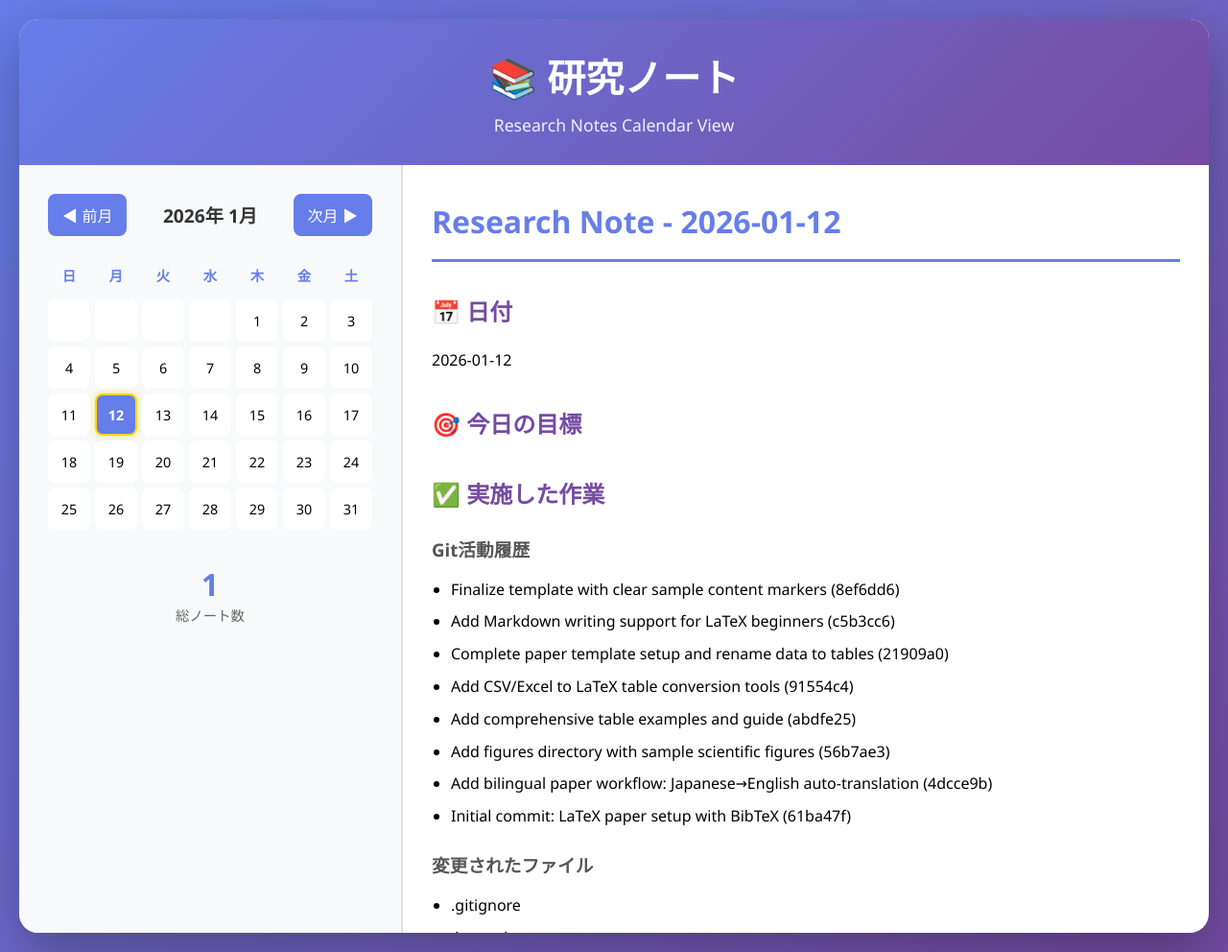
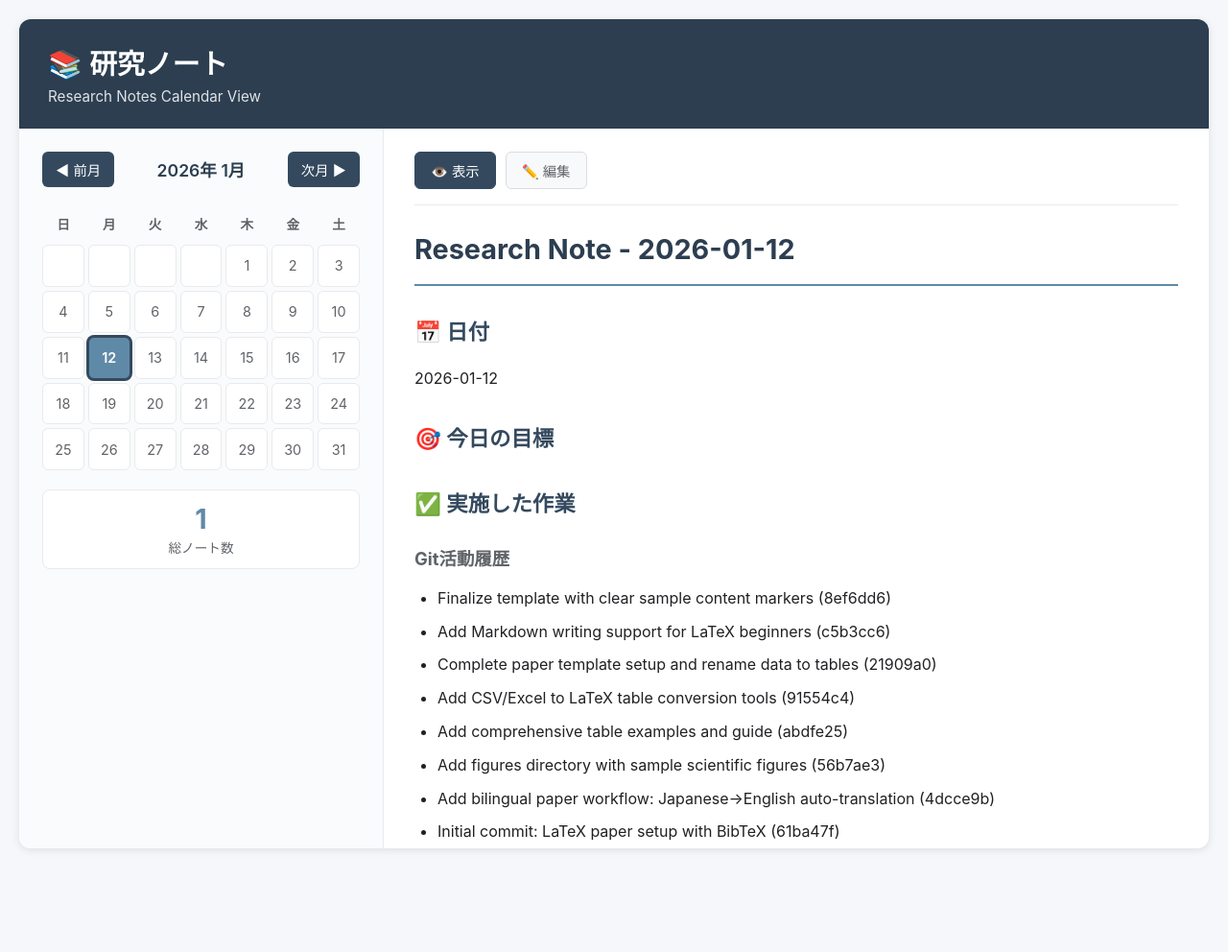
Before and after one commit to gajyakichi/Academic-writing, a plain HTML site: page research_notes/html/index.html in a window 1280 px wide. Shown: the whole page at 96% size. After the commit the page ends 904 px from the top, so only its background shows below. Drawn offline with nearby package versions, Linux system fonts and the light colour scheme.

Commit message:
Improve calendar view: calmer colors and inline editing
- Changed color scheme from bright purple to calm navy/slate tones
  * Main color: #2c3e50 (dark slate) instead of purple gradient
  * Accent color: #5f8aa7 (muted blue) for calendar notes
  * Background: #f5f7fa (light gray) instead of gradient
  * Overall: professional, academic appearance
- Added inline editing functionality
  * View/Edit mode toggle buttons
  * Markdown editor with syntax highlighting support
  * Save button downloads edited .md file
  * Live preview when switching back to view mode
- Improved UI elements
  * Softer shadows and borders
  * Better spacing and typography
  * Cleaner, more refined appearance
- Edit workflow: View → Edit → Save (download) → Replace original file

```diff
--- a/research_notes/html/index.html
+++ b/research_notes/html/index.html
@@ -1,8 +1,8 @@
 <!DOCTYPE html>
 <html lang="ja">
   <head>
-    <meta charset="UTF-8">
-    <meta name="viewport" content="width=device-width, initial-scale=1.0">
+    <meta charset="UTF-8" />
+    <meta name="viewport" content="width=device-width, initial-scale=1.0" />
     <title>研究ノート - カレンダービュー</title>
     <style>
       * {
@@ -12,8 +12,9 @@
       }
 
       body {
-            font-family: 'Segoe UI', Tahoma, Geneva, Verdana, sans-serif;
-            background: linear-gradient(135deg, #667eea 0%, #764ba2 100%);
+        font-family: -apple-system, BlinkMacSystemFont, "Segoe UI",
+          "Helvetica Neue", Arial, sans-serif;
+        background: #f5f7fa;
         min-height: 100vh;
         padding: 20px;
       }
@@ -22,38 +23,38 @@
         max-width: 1400px;
         margin: 0 auto;
         background: white;
-            border-radius: 20px;
-            box-shadow: 0 20px 60px rgba(0,0,0,0.3);
+        border-radius: 12px;
+        box-shadow: 0 2px 8px rgba(0, 0, 0, 0.1);
         overflow: hidden;
       }
 
       header {
-            background: linear-gradient(135deg, #667eea 0%, #764ba2 100%);
+        background: #2c3e50;
         color: white;
-            padding: 30px;
-            text-align: center;
+        padding: 24px 30px;
       }
 
       header h1 {
-            font-size: 2.5em;
-            margin-bottom: 10px;
+        font-size: 1.8em;
+        font-weight: 600;
+        margin-bottom: 6px;
       }
 
       header p {
-            font-size: 1.1em;
-            opacity: 0.9;
+        font-size: 0.95em;
+        opacity: 0.85;
       }
 
       .main-content {
         display: grid;
-            grid-template-columns: 400px 1fr;
-            min-height: 600px;
+        grid-template-columns: 380px 1fr;
+        min-height: 650px;
       }
 
       .calendar-section {
-            border-right: 2px solid #e0e0e0;
-            padding: 30px;
-            background: #f8f9fa;
+        border-right: 1px solid #e8eaed;
+        padding: 24px;
+        background: #fafbfc;
       }
 
       .calendar-controls {
@@ -64,39 +65,39 @@
       }
 
       .calendar-controls button {
-            background: #667eea;
+        background: #34495e;
         color: white;
         border: none;
-            padding: 10px 15px;
-            border-radius: 8px;
+        padding: 8px 14px;
+        border-radius: 6px;
         cursor: pointer;
-            font-size: 1em;
-            transition: background 0.3s;
+        font-size: 0.9em;
+        transition: background 0.2s;
       }
 
       .calendar-controls button:hover {
-            background: #764ba2;
+        background: #2c3e50;
       }
 
       .month-year {
-            font-size: 1.2em;
-            font-weight: bold;
-            color: #333;
+        font-size: 1.1em;
+        font-weight: 600;
+        color: #2c3e50;
       }
 
       .calendar {
         display: grid;
         grid-template-columns: repeat(7, 1fr);
-            gap: 5px;
-            margin-top: 20px;
+        gap: 4px;
+        margin-top: 16px;
       }
 
       .calendar-day-header {
         text-align: center;
-            font-weight: bold;
-            padding: 10px;
-            color: #667eea;
-            font-size: 0.9em;
+        font-weight: 600;
+        padding: 8px;
+        color: #5f6368;
+        font-size: 0.85em;
       }
 
       .calendar-day {
@@ -104,118 +105,190 @@
         display: flex;
         align-items: center;
         justify-content: center;
-            border-radius: 8px;
+        border-radius: 6px;
         cursor: pointer;
         font-size: 0.9em;
-            transition: all 0.3s;
+        transition: all 0.2s;
         background: white;
-            border: 2px solid transparent;
+        border: 1px solid #e8eaed;
+        color: #5f6368;
       }
 
       .calendar-day:hover {
-            background: #f0f0f0;
+        background: #f8f9fa;
+        border-color: #dadce0;
       }
 
       .calendar-day.has-note {
-            background: #667eea;
+        background: #5f8aa7;
         color: white;
-            font-weight: bold;
-            cursor: pointer;
+        font-weight: 600;
+        border-color: #5f8aa7;
       }
 
       .calendar-day.has-note:hover {
-            background: #764ba2;
-            transform: scale(1.1);
+        background: #4a7188;
+        transform: translateY(-2px);
+        box-shadow: 0 2px 4px rgba(0, 0, 0, 0.1);
       }
 
       .calendar-day.selected {
-            border-color: #ffd700;
-            box-shadow: 0 0 10px rgba(255, 215, 0, 0.5);
+        border-color: #34495e;
+        box-shadow: 0 0 0 2px #34495e;
       }
 
       .calendar-day.other-month {
-            color: #ccc;
+        color: #dadce0;
       }
 
       .note-section {
-            padding: 30px;
+        padding: 24px 32px;
         overflow-y: auto;
-            max-height: 800px;
+        max-height: 750px;
+      }
+
+      .note-toolbar {
+        display: flex;
+        gap: 10px;
+        margin-bottom: 20px;
+        padding-bottom: 16px;
+        border-bottom: 1px solid #e8eaed;
+      }
+
+      .note-toolbar button {
+        background: #f8f9fa;
+        border: 1px solid #dadce0;
+        padding: 8px 16px;
+        border-radius: 6px;
+        cursor: pointer;
+        font-size: 0.9em;
+        transition: all 0.2s;
+        color: #5f6368;
+      }
+
+      .note-toolbar button:hover {
+        background: #e8eaed;
+      }
+
+      .note-toolbar button.active {
+        background: #34495e;
+        color: white;
+        border-color: #34495e;
       }
 
       .note-placeholder {
         text-align: center;
-            color: #999;
+        color: #9aa0a6;
         padding: 100px 20px;
       }
 
       .note-placeholder h2 {
-            font-size: 2em;
+        font-size: 1.6em;
         margin-bottom: 10px;
+        color: #5f6368;
+      }
+
+      .note-editor {
+        width: 100%;
+        min-height: 500px;
+        padding: 16px;
+        border: 1px solid #dadce0;
+        border-radius: 8px;
+        font-family: "Monaco", "Courier New", monospace;
+        font-size: 0.95em;
+        line-height: 1.6;
+        resize: vertical;
+      }
+
+      .note-editor:focus {
+        outline: none;
+        border-color: #5f8aa7;
+        box-shadow: 0 0 0 2px rgba(95, 138, 167, 0.1);
       }
 
       .note-content {
         line-height: 1.8;
+        color: #202124;
       }
 
       .note-content h1 {
-            color: #667eea;
-            border-bottom: 3px solid #667eea;
+        color: #2c3e50;
+        border-bottom: 2px solid #5f8aa7;
         padding-bottom: 10px;
         margin-bottom: 20px;
+        font-size: 1.8em;
       }
 
       .note-content h2 {
-            color: #764ba2;
-            margin-top: 30px;
-            margin-bottom: 15px;
-            font-size: 1.5em;
+        color: #34495e;
+        margin-top: 28px;
+        margin-bottom: 14px;
+        font-size: 1.4em;
       }
 
       .note-content h3 {
-            color: #555;
+        color: #5f6368;
         margin-top: 20px;
         margin-bottom: 10px;
+        font-size: 1.15em;
       }
 
       .note-content ul {
-            margin-left: 20px;
-            margin-bottom: 15px;
+        margin-left: 24px;
+        margin-bottom: 16px;
       }
 
       .note-content li {
-            margin-bottom: 5px;
+        margin-bottom: 6px;
       }
 
       .note-content code {
-            background: #f4f4f4;
-            padding: 2px 6px;
-            border-radius: 3px;
-            font-family: 'Courier New', monospace;
+        background: #f8f9fa;
+        padding: 3px 6px;
+        border-radius: 4px;
+        font-family: "Monaco", "Courier New", monospace;
+        font-size: 0.9em;
+        color: #c7254e;
+      }
+
+      .note-content pre {
+        background: #f8f9fa;
+        padding: 16px;
+        border-radius: 6px;
+        overflow-x: auto;
+        border: 1px solid #e8eaed;
+      }
+
+      .note-content pre code {
+        background: none;
+        padding: 0;
+        color: inherit;
       }
 
       .stats {
-            background: #f8f9fa;
-            padding: 15px;
-            border-radius: 10px;
+        background: white;
+        padding: 12px;
+        border-radius: 8px;
         margin-top: 20px;
         text-align: center;
+        border: 1px solid #e8eaed;
       }
 
       .stats-item {
         display: inline-block;
-            margin: 0 15px;
+        margin: 0 12px;
       }
 
       .stats-number {
-            font-size: 2em;
-            font-weight: bold;
-            color: #667eea;
+        font-size: 1.8em;
+        font-weight: 700;
+        color: #5f8aa7;
       }
 
       .stats-label {
-            font-size: 0.9em;
-            color: #666;
+        font-size: 0.85em;
+        color: #5f6368;
+        margin-top: 2px;
       }
     </style>
   </head>
@@ -249,7 +322,25 @@
             <h2>📅 日付を選択</h2>
             <p>カレンダーから日付を選択して研究ノートを表示</p>
           </div>
-                <div class="note-content" id="noteContent" style="display: none;"></div>
+
+          <div id="noteContainer" style="display: none">
+            <div class="note-toolbar">
+              <button id="viewBtn" class="active" onclick="switchToView()">
+                👁️ 表示
+              </button>
+              <button id="editBtn" onclick="switchToEdit()">✏️ 編集</button>
+              <button id="saveBtn" onclick="saveNote()" style="display: none">
+                💾 保存 (ダウンロード)
+              </button>
+            </div>
+
+            <div class="note-content" id="noteContent"></div>
+            <textarea
+              class="note-editor"
+              id="noteEditor"
+              style="display: none"
+            ></textarea>
+          </div>
         </div>
       </div>
     </div>
@@ -259,61 +350,71 @@
     <script>
       let currentDate = new Date();
       let selectedDate = null;
+      let isEditMode = false;
 
       // 統計情報を更新
-        document.getElementById('totalNotes').textContent = Object.keys(notesData).length;
+      document.getElementById("totalNotes").textContent =
+        Object.keys(notesData).length;
 
       function renderCalendar() {
         const year = currentDate.getFullYear();
         const month = currentDate.getMonth();
 
-            // 月年を表示
-            const monthNames = ['1月', '2月', '3月', '4月', '5月', '6月',
-                              '7月', '8月', '9月', '10月', '11月', '12月'];
-            document.getElementById('monthYear').textContent =
-                `${year}年 ${monthNames[month]}`;
+        const monthNames = [
+          "1月",
+          "2月",
+          "3月",
+          "4月",
+          "5月",
+          "6月",
+          "7月",
+          "8月",
+          "9月",
+          "10月",
+          "11月",
+          "12月",
+        ];
+        document.getElementById(
+          "monthYear"
+        ).textContent = `${year}年 ${monthNames[month]}`;
 
-            // カレンダーをクリア
-            const calendar = document.getElementById('calendar');
-            calendar.innerHTML = '';
+        const calendar = document.getElementById("calendar");
+        calendar.innerHTML = "";
 
-            // 曜日ヘッダー
-            const dayHeaders = ['日', '月', '火', '水', '木', '金', '土'];
-            dayHeaders.forEach(day => {
-                const header = document.createElement('div');
-                header.className = 'calendar-day-header';
+        const dayHeaders = ["日", "月", "火", "水", "木", "金", "土"];
+        dayHeaders.forEach((day) => {
+          const header = document.createElement("div");
+          header.className = "calendar-day-header";
           header.textContent = day;
           calendar.appendChild(header);
         });
 
-            // 月の最初の日と最後の日
         const firstDay = new Date(year, month, 1);
         const lastDay = new Date(year, month + 1, 0);
 
-            // 最初の週の空白
         for (let i = 0; i < firstDay.getDay(); i++) {
-                const emptyDay = document.createElement('div');
-                emptyDay.className = 'calendar-day other-month';
+          const emptyDay = document.createElement("div");
+          emptyDay.className = "calendar-day other-month";
           calendar.appendChild(emptyDay);
         }
 
-            // 日付を追加
         for (let day = 1; day <= lastDay.getDate(); day++) {
-                const dayElement = document.createElement('div');
-                dayElement.className = 'calendar-day';
+          const dayElement = document.createElement("div");
+          dayElement.className = "calendar-day";
           dayElement.textContent = day;
 
-                const dateStr = `${year}-${String(month + 1).padStart(2, '0')}-${String(day).padStart(2, '0')}`;
+          const dateStr = `${year}-${String(month + 1).padStart(
+            2,
+            "0"
+          )}-${String(day).padStart(2, "0")}`;
 
-                // ノートがある日付をハイライト
           if (notesData[dateStr]) {
-                    dayElement.classList.add('has-note');
+            dayElement.classList.add("has-note");
             dayElement.onclick = () => showNote(dateStr);
           }
 
-                // 選択中の日付
           if (selectedDate === dateStr) {
-                    dayElement.classList.add('selected');
+            dayElement.classList.add("selected");
           }
 
           calendar.appendChild(dayElement);
@@ -325,13 +426,67 @@
         const noteMarkdown = notesData[dateStr];
 
         if (noteMarkdown) {
-                document.getElementById('placeholder').style.display = 'none';
-                const noteContent = document.getElementById('noteContent');
-                noteContent.style.display = 'block';
-                noteContent.innerHTML = marked.parse(noteMarkdown);
+          document.getElementById("placeholder").style.display = "none";
+          document.getElementById("noteContainer").style.display = "block";
+
+          switchToView(); // デフォルトで表示モード
+          notesData[selectedDate] = noteMarkdown; // 現在のデータを保持
         }
 
         renderCalendar();
+      }
+
+      function switchToView() {
+        isEditMode = false;
+        document.getElementById("viewBtn").classList.add("active");
+        document.getElementById("editBtn").classList.remove("active");
+        document.getElementById("saveBtn").style.display = "none";
+
+        const noteContent = document.getElementById("noteContent");
+        const noteEditor = document.getElementById("noteEditor");
+
+        noteContent.style.display = "block";
+        noteEditor.style.display = "none";
+
+        noteContent.innerHTML = marked.parse(notesData[selectedDate]);
+      }
+
+      function switchToEdit() {
+        isEditMode = true;
+        document.getElementById("viewBtn").classList.remove("active");
+        document.getElementById("editBtn").classList.add("active");
+        document.getElementById("saveBtn").style.display = "inline-block";
+
+        const noteContent = document.getElementById("noteContent");
+        const noteEditor = document.getElementById("noteEditor");
+
+        noteContent.style.display = "none";
+        noteEditor.style.display = "block";
+
+        noteEditor.value = notesData[selectedDate];
+      }
+
+      function saveNote() {
+        const editedContent = document.getElementById("noteEditor").value;
+        notesData[selectedDate] = editedContent;
+
+        // ファイルとしてダウンロード
+        const blob = new Blob([editedContent], { type: "text/markdown" });
+        const url = URL.createObjectURL(blob);
+        const a = document.createElement("a");
+        a.href = url;
+        a.download = `${selectedDate}.md`;
+        a.click();
+        URL.revokeObjectURL(url);
+
+        alert(
+          "✅ ノートを保存しました！\n\n編集内容は「" +
+            selectedDate +
+            ".md」としてダウンロードされました。\n元のファイルに上書きしてください。"
+        );
+
+        // 表示モードに切り替え
+        switchToView();
       }
 
       function previousMonth() {
@@ -344,14 +499,16 @@
         renderCalendar();
       }
 
-        // 初期カレンダーレンダリング
       renderCalendar();
 
-        // 最新のノートを自動表示
       const latestDate = Object.keys(notesData).sort().reverse()[0];
       if (latestDate) {
         const latestDateObj = new Date(latestDate);
-            currentDate = new Date(latestDateObj.getFullYear(), latestDateObj.getMonth(), 1);
+        currentDate = new Date(
+          latestDateObj.getFullYear(),
+          latestDateObj.getMonth(),
+          1
+        );
         renderCalendar();
         showNote(latestDate);
       }
```
Lines whose indentation alone changed are shown as unchanged.
